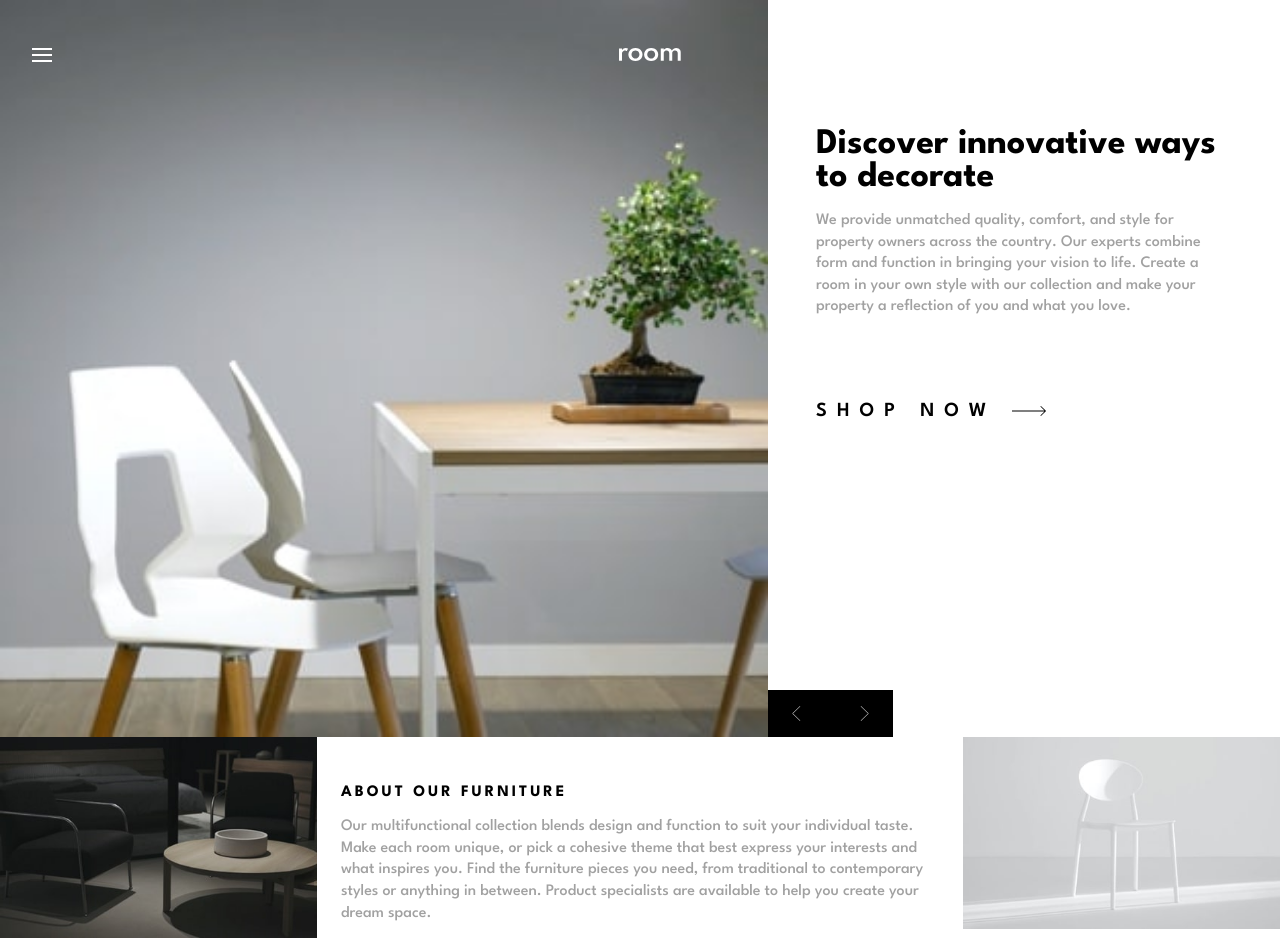
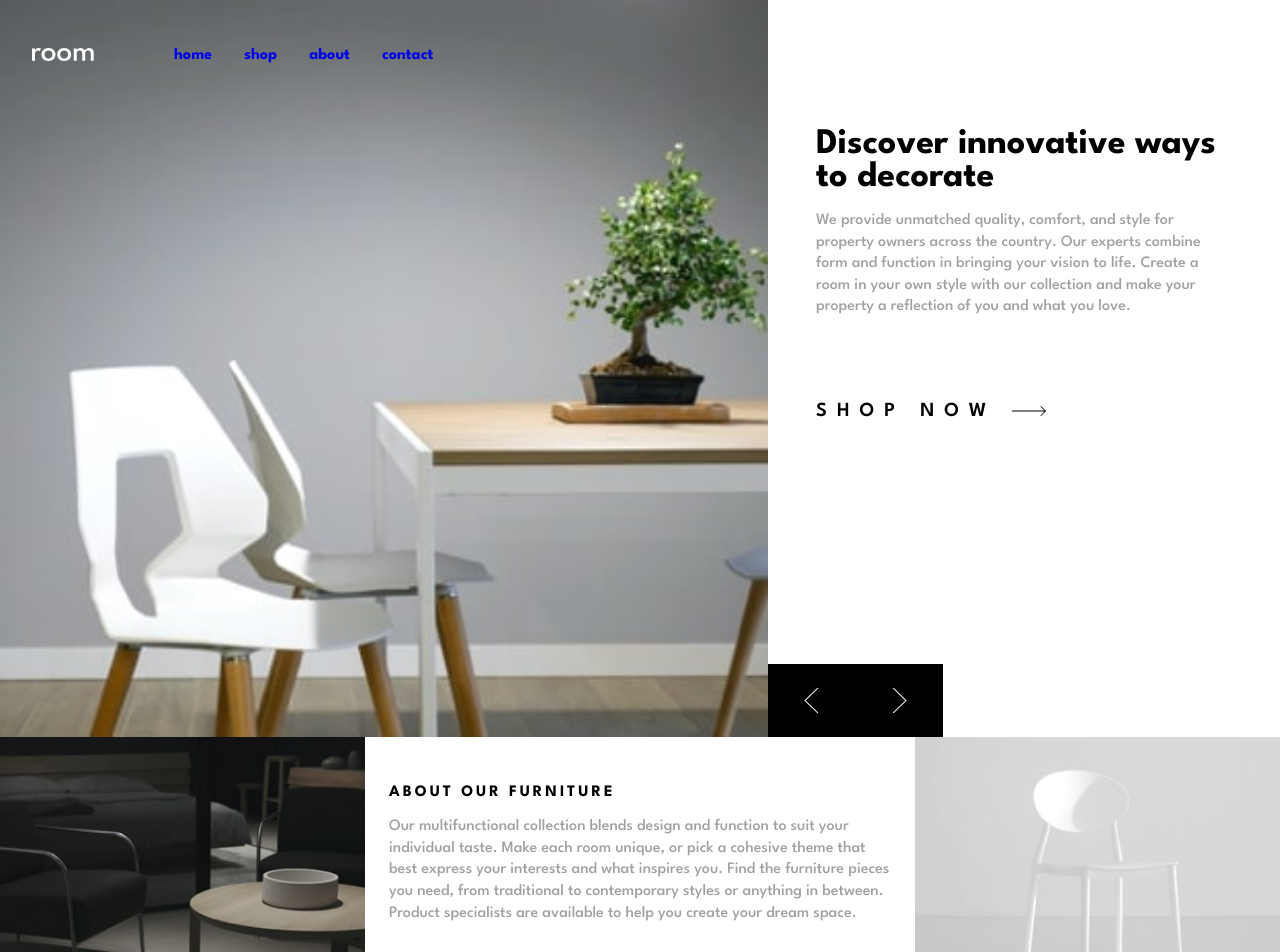
Before and after one commit to Jakelanghel/room-homepage, a React (Vite) app: page / in a window 1280 px wide. Shown: the top 952 px of the page. Built offline with nearby package versions, Linux system fonts and the light colour scheme.

Commit message:
media queries

```diff
--- a/src/App.jsx
+++ b/src/App.jsx
@@ -8,9 +8,11 @@ function App() {
   return (
     <>
       <GlobalStyles />
-      <Nav />
-      <Hero />
-      <About />
+      <div className="container-app">
+        <Nav />
+        <Hero />
+        <About />
+      </div>
     </>
   );
 }
--- a/src/components/about/About.Styled.js
+++ b/src/components/about/About.Styled.js
@@ -2,6 +2,7 @@ import styled from "styled-components";
 
 export const StyledAbout = styled.div`
   width: 100%;
+
   .container-about-img {
     width: 100%;
   }
@@ -12,5 +13,20 @@ export const StyledAbout = styled.div`
 
   @media screen and (min-width: 900px) {
     display: flex;
+    min-height: 30%;
+
+    .copy {
+      width: 45%;
+    }
+
+    .container-about-img {
+      width: 30%;
+      min-height: 100%;
+    }
+
+    img {
+      min-height: 100%;
+      object-fit: cover;
+    }
   }
 `;
--- a/src/components/about/About.jsx
+++ b/src/components/about/About.jsx
@@ -9,7 +9,7 @@ const About = () => {
         <img src={images.aboutDarkImg} alt="" />
       </div>
 
-      <StyledContainerCopy>
+      <StyledContainerCopy className="copy">
         <h2>about our furniture</h2>
         <p>
           Our multifunctional collection blends design and function to suit your
--- a/src/components/hero/Hero.Styled.js
+++ b/src/components/hero/Hero.Styled.js
@@ -21,12 +21,16 @@ export const StyledHero = styled.main`
     }
   }
 
-  button:hover {
+  .shop-now-btn:hover {
     cursor: pointer;
+    color: var(--dark-gray);
+    filter: invert(19%) sepia(81%) saturate(0%) hue-rotate(250deg)
+      brightness(107%) contrast(91%);
   }
 
   @media screen and (min-width: 900px) {
     display: flex;
+    min-height: 70%;
 
     .slider {
       width: 60%;
--- a/src/components/hero/slider/slider-actions/SliderActions.Styled.js
+++ b/src/components/hero/slider/slider-actions/SliderActions.Styled.js
@@ -18,6 +18,7 @@ export const StyledSliderActions = styled.div`
 
   button:hover {
     cursor: pointer;
+    background-color: #444444;
   }
 
   img {
@@ -25,6 +26,15 @@ export const StyledSliderActions = styled.div`
   }
 
   @media screen and (min-width: 900px) {
-    right: -125px;
+    width: 175px;
+    right: -175px;
+
+    button {
+      padding: 1.5rem 2.25rem;
+    }
+
+    img {
+      width: 15px;
+    }
   }
 `;
--- a/src/components/nav/Nav.Styled.js
+++ b/src/components/nav/Nav.Styled.js
@@ -4,6 +4,10 @@ export const StyledNav = styled.nav`
   width: 100%;
   display: flex;
   padding: 3rem 2rem;
+
+  .desktop-menu {
+    display: none;
+  }
 
   position: fixed;
   z-index: 1;
@@ -44,4 +48,20 @@ export const StyledNav = styled.nav`
   a:hover {
     cursor: pointer;
   }
+
+  @media screen and (min-width: 900px) {
+    .menu-icon {
+      display: none;
+    }
+
+    .container-logo {
+      margin: 0;
+    }
+
+    .desktop-menu {
+      display: flex;
+      gap: 2rem;
+      margin-left: 5rem;
+    }
+  }
 `;
--- a/src/components/nav/Nav.jsx
+++ b/src/components/nav/Nav.jsx
@@ -23,6 +23,13 @@ const Nav = () => {
         <img src={images.logo} alt="room" className="logo" />
       </div>
 
+      <div className="desktop-menu">
+        <a href="#">home</a>
+        <a href="#">shop</a>
+        <a href="#">about</a>
+        <a href="#">contact</a>
+      </div>
+
       {navIsOpen ? (
         <MobileDropDown
           handleClick={handleClick}
--- a/src/components/shared/Global.js
+++ b/src/components/shared/Global.js
@@ -7,7 +7,7 @@ export const GlobalStyles = createGlobalStyle`
     --black: hsl(0, 0%, 0%);
     --white: hsl(0, 0%, 100%);
     --very-dark-gray: hsl(0, 0%, 27%);
-    --nav-backdrop: rgba(0, 0, 0, .5)
+    --nav-backdrop: rgba(0, 0, 0, .5);
 }
     * {
         margin: 0;
@@ -17,7 +17,17 @@ export const GlobalStyles = createGlobalStyle`
 
     }
 
+    html,
+    body {
+        height: 100%;
+        height: 100vh;
+    }
+
     img {
         display: block;
     }
+
+    .container-app {
+        height: 100vh;
+    }
 `;
```
